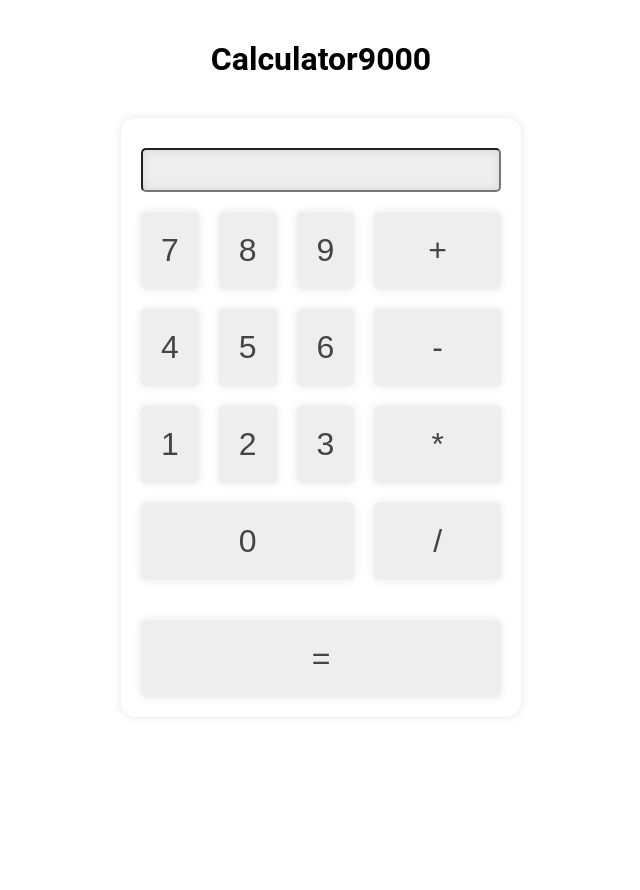
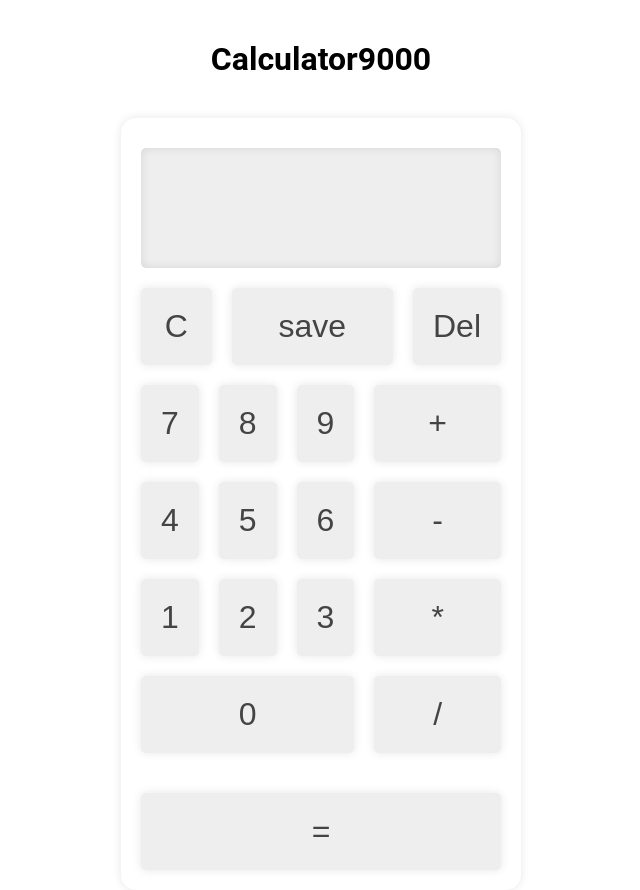
Before and after one commit to thomas-spinec/Calculator-9000, a React (Vite) app: page / in a window 1280 px wide. Shown: the whole page, without its empty margins (319-959 px from the left). Before the commit the page ends 800 px from the top, so only its background shows below. Built offline with nearby package versions, Linux system fonts and the light colour scheme.

Commit message:
ajout des boutons de suppression (un charactère ou tout)

```diff
--- a/src/BeautifulScreen.jsx
+++ b/src/BeautifulScreen.jsx
@@ -1,10 +1,9 @@
-export default function BeautifulScreen({firstNumber, secondNumber, operator}) {
+export default function BeautifulScreen({operation, result}) {
 
-    // concaténation des valeurs
-    let calc = firstNumber + " " + operator + " " + secondNumber;
     return (
         <div className={'screen'}>
-            <input type="text" value={calc} readOnly={true}/>
+            <input type="text" value={operation} readOnly={true}/>
+            <input type="text" value={result} readOnly={true}/>
         </div>
     );
 }
--- a/src/Calculator.jsx
+++ b/src/Calculator.jsx
@@ -4,93 +4,117 @@ import OperatorButton from "./OperatorButton.jsx";
 import EqualButton from "./EqualButton.jsx";
 import {useState} from "react";
 import ItSOverNineThousand from "./ItSOverNineThousand.jsx";
+import FunctionButton from "./FunctionButton.jsx";
 
 // TODO: make this a smart component
 
 export default function Calculator() {
     const listNumber = [0, 1, 2, 3, 4, 5, 6, 7, 8, 9];
+    const listOperator = ["+", "-", "*", "/"];
     // faire un tableau avec 3 éléments
-    const [firstNumber, setFirstNumber] = useState("");
-    const [operator, setOperator] = useState("");
-    const [secondNumber, setSecondNumber] = useState("");
+    // const [firstNumber, setFirstNumber] = useState("");
+    // const [operator, setOperator] = useState("");
+    // const [secondNumber, setSecondNumber] = useState("");
+    const [operation, setOperation] = useState("");
     const [result, setResult] = useState("");
     const [data, setData] = useState('');
     const [calc, setCalc] = useState('');
 
     const childToParent = (childValue) => {
         setData(childValue);
+        if (listNumber.includes(childValue) || listOperator.includes(childValue)) {
             addNumber(childValue);
+        } else if (childValue === "C") {
+            erase();
+        } else if (childValue === "Del") {
+            deleteNumber();
+        } else if (childValue === "save") {
+            save();
+        }
     }
 
     const equal = (buttonEqual) => {
         setCalc(buttonEqual);
-        calculate(firstNumber, operator, secondNumber);
+        calculate(operation);
     }
 
-    function calculate(firstNumber, operator, secondNumber) {
-        // on convertit les nombres en entier
-        let first = parseInt(firstNumber);
-        let second = parseInt(secondNumber);
-        // on fait le calcul
-        let result = 0;
-        switch (operator) {
-            case "+":
-                result = first + second;
-                break;
-            case "-":
-                result = first - second;
-                break;
-            case "*":
-                result = first * second;
-                break;
-            case "/":
-                result = first / second;
-                break;
-            default:
-                break;
+    function calculate(operation) {
+        // récupérer les nombres et les opérateurs
+        let numbers = operation.split(/[^0-9]/);
+        // récupérer les opérateurs et pas les espaces
+        let operators = operation.split(/[0-9]/);
+        operators = operators.filter(operator => operator !== "");
+        let result;
+
+        // parcourir les opérateurs, dès qu'on trouve une multiplication ou une division, on la fait
+        for (let i = 0; i < operators.length; i++) {
+            if (operators[i] === "*" || operators[i] === "/") {
+                if (operators[i] === "*") {
+                    result = numbers[i] * numbers[i + 1];
+                } else {
+                    result = numbers[i] / numbers[i + 1];
                 }
-        // on transforme le résultat en string
-        result = result.toString();
-        // on met à jour le state
-        setFirstNumber(result);
-        setOperator("");
-        setSecondNumber("");
-        setResult(result);
+                numbers.splice(i, 2, result);
+                operators.splice(i, 1);
+                i--;
+            }
         }
 
-    function addNumber(number) {
-        if (!isNaN(number)) {
-            if (operator === "") {
-                let firstElement = firstNumber.toString();
-                let concat = firstElement.concat(number.toString());
-                setFirstNumber(concat);
+        // parcourir les opérateurs, dès qu'on trouve une addition ou une soustraction, on la fait
+        for (let i = 0; i < operators.length; i++) {
+            if (operators[i] === "+" || operators[i] === "-") {
+                if (operators[i] === "+") {
+                    result = parseInt(numbers[i]) + parseInt(numbers[i + 1]);
                 } else {
-                let thirdElement = secondNumber.toString();
-                let concat = thirdElement.concat(number.toString());
-                setSecondNumber(concat);
+                    result = parseInt(numbers[i]) - parseInt(numbers[i + 1]);
                 }
-        } else {
-            if (operator === '') {
-                setOperator(number)
-            } else {
-                calculate(firstNumber, operator, secondNumber);
-                setOperator(number);
+                numbers.splice(i, 2, result);
+                operators.splice(i, 1);
+                i--;
             }
         }
+
+        // afficher le résultat en string
+        let resultString = result.toString();
+        setResult(resultString);
+    }
+
+
+    function addNumber(number) {
+        let concat = operation.concat(number.toString());
+        setOperation(concat);
+    }
+
+    function deleteNumber() {
+        let newOperation = operation.slice(0, -1);
+        setOperation(newOperation);
+    }
+
+    function erase() {
+        setOperation("");
+        setResult("");
+    }
+
+    function save() {
+        console.log("save");
     }
 
 
     return (
-        <div>
+        <div className={"all"}>
             <div className={"calculator"}>
-                <BeautifulScreen firstNumber={firstNumber} operator={operator} secondNumber={secondNumber}/>
+                <BeautifulScreen operation={operation} result={result}/>
+                <div className={"buttonsStyle"}>
+                    <FunctionButton childToParent={childToParent}/>
                     <div className={"buttons"}>
                         <NumberButton childToParent={childToParent}/>
                         <OperatorButton childToParent={childToParent}/>
                         <EqualButton equal={equal}/>
                     </div>
                 </div>
+            </div>
             <ItSOverNineThousand result={result}/>
+
         </div>
     );
 }
--- /dev/null
+++ b/src/FunctionButton.jsx
@@ -0,0 +1,13 @@
+import Button from "./Button.jsx";
+
+export default function FunctionButton({childToParent}) {
+    const functions = ["C", "save", "Del"];
+    const listFunction = functions.map((func, id) => {
+        return <Button childToParent={childToParent} value={func} key={id}/>
+    });
+    return (
+        <div className={"functions"}>
+            {listFunction}
+        </div>
+    );
+}
--- a/src/style.css
+++ b/src/style.css
@@ -18,10 +18,11 @@ body {
 }
 
 .calculator {
-    background-color: #fff;
+    /*background-color: #fff;*/
+    background-color: transparent;
     border-radius: 15px;
     box-shadow: 0 0 10px rgba(0, 0, 0, 0.1);
-    margin: 0 auto;
+    /*margin: 0 auto;*/
     max-width: 400px;
     padding: 20px;
     width: 100%;
@@ -30,9 +31,6 @@ body {
 /* l'écran */
 .calculator .screen {
     margin: 10px 0 20px;
-}
-
-.calculator .screen input {
     background-color: #eee;
     border-radius: 5px;
     box-shadow: inset 0 0 10px rgba(0, 0, 0, 0.1);
@@ -41,7 +39,37 @@ body {
     padding: 20px;
     text-align: right;
     width: 100%;
+    /*height: 40px;*/
+}
+
+.calculator .screen input {
+    background-color: #eee;
+    border: 0;
+    /*border-radius: 5px;*/
+    /*box-shadow: inset 0 0 10px rgba(0, 0, 0, 0.1);*/
+    color: #888;
+    font-size: 2rem;
+    padding: 20px;
+    text-align: right;
+    width: 100%;
     height: 40px;
+}
+
+/* Les boutons utiles */
+.calculator .functions {
+    display: grid;
+    grid-gap: 20px;
+    grid-template-columns: repeat(4, 1fr);
+    margin-bottom: 20px;
+}
+
+.calculator .functions button:first-child,
+.calculator .functions button:nth-child(3) {
+    grid-column: span 1;
+}
+
+.calculator .functions button:nth-child(2) {
+    grid-column: span 2;
 }
 
 /* les boutons des chiffres*/
@@ -77,7 +105,7 @@ body {
 }
 
 
-.calculator .buttons button {
+.calculator .buttonsStyle button {
     background-color: #eee;
     border: 0;
     border-radius: 5px;
@@ -95,6 +123,13 @@ body {
 }
 
 /* easteregg */
+.all {
+    display: flex;
+    justify-content: space-evenly;
+    align-items: center;
+    flex-flow: row wrap;
+}
+
 .easter {
     text-align: center;
     margin-top: 20px;
```
Lines whose indentation alone changed are shown as unchanged.
